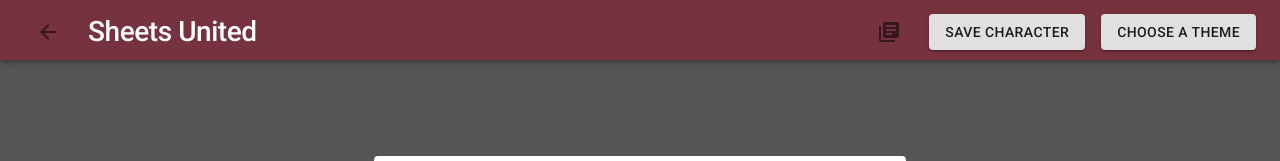
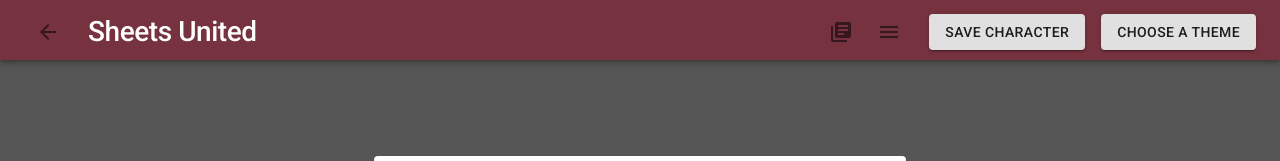
Before and after one commit to AnM-Productions/SheetsUnitedBackup, a React (Create React App) app: page / in a window 1280 px wide. Shown: the top 161 px of the page. Built offline with nearby package versions, Linux system fonts and the light colour scheme; no server answers.

Commit message:
Started menu for mobile. Will finish tonight

```diff
--- a/src/App.js
+++ b/src/App.js
@@ -8,6 +8,7 @@ import { Menu } from "@material-ui/core";
 import { MenuItem } from "@material-ui/core";
 import { Button, IconButton } from "@material-ui/core";
 import { ArrowBack, LibraryBooks } from "@material-ui/icons";
+import MenuIcon from "@material-ui/icons/Menu";
 import { Fade } from "@material-ui/core";
 import Character from "./Character";
 import Login from "./Login";
@@ -170,9 +171,9 @@ export default function App() {
     setValues({ ...values, [props]: event.target.value });
   };
 
-  const changeName = (props) =>{
-    setName(props)
-  }
+  const changeName = (props) => {
+    setName(props);
+  };
 
   const handleSave = () => {
     /* Pass up functions to character.js, corestats.js, details.js, stat.js
@@ -224,6 +225,9 @@ export default function App() {
           <div class={classes.toolRight}>
             <IconButton variant="contained" onClick={swapDetails}>
               <LibraryBooks />
+            </IconButton>
+            <IconButton aria-label="menu" onClick={handleClick}>
+              <MenuIcon />
             </IconButton>
             <Button
               className={classes.classMenu}
```
